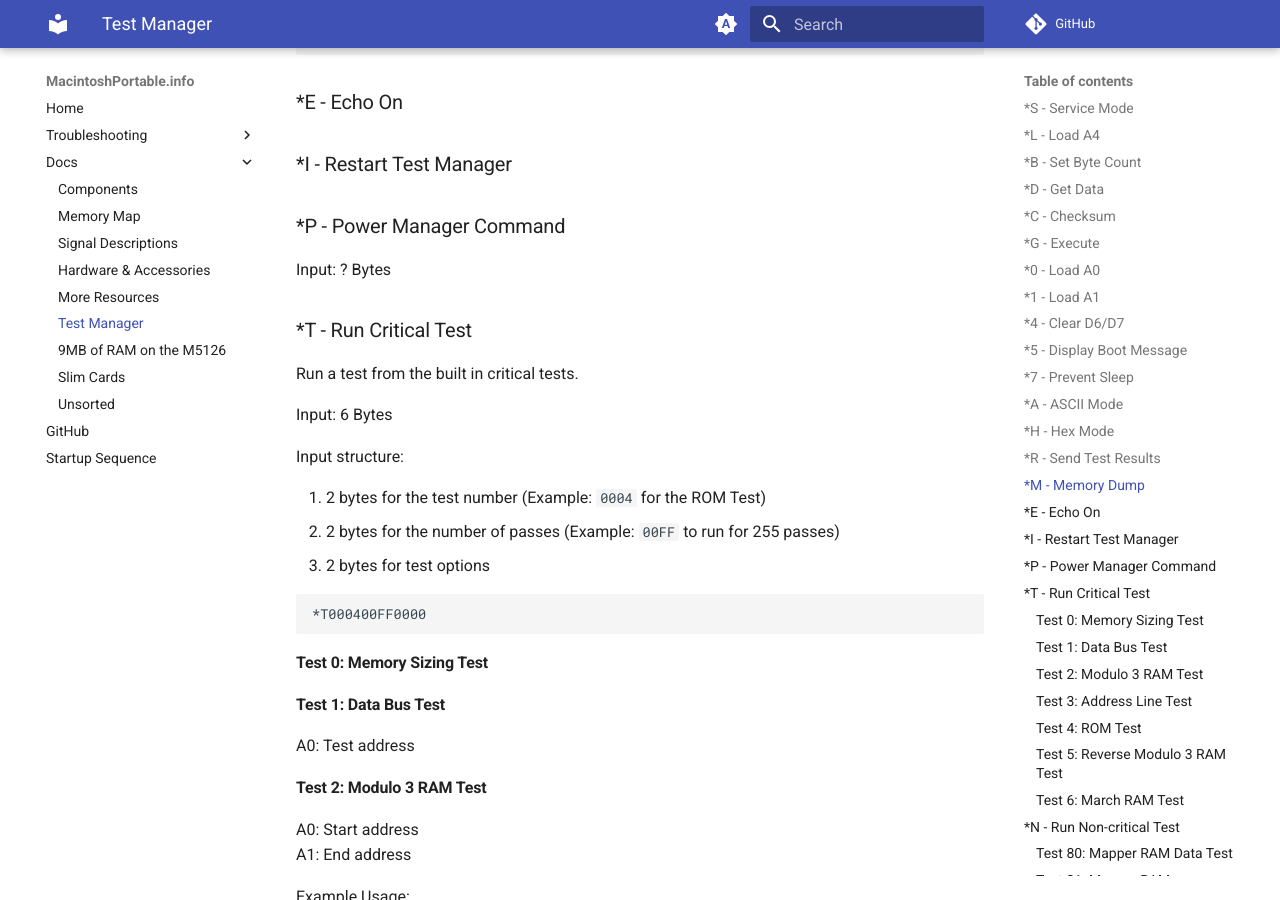
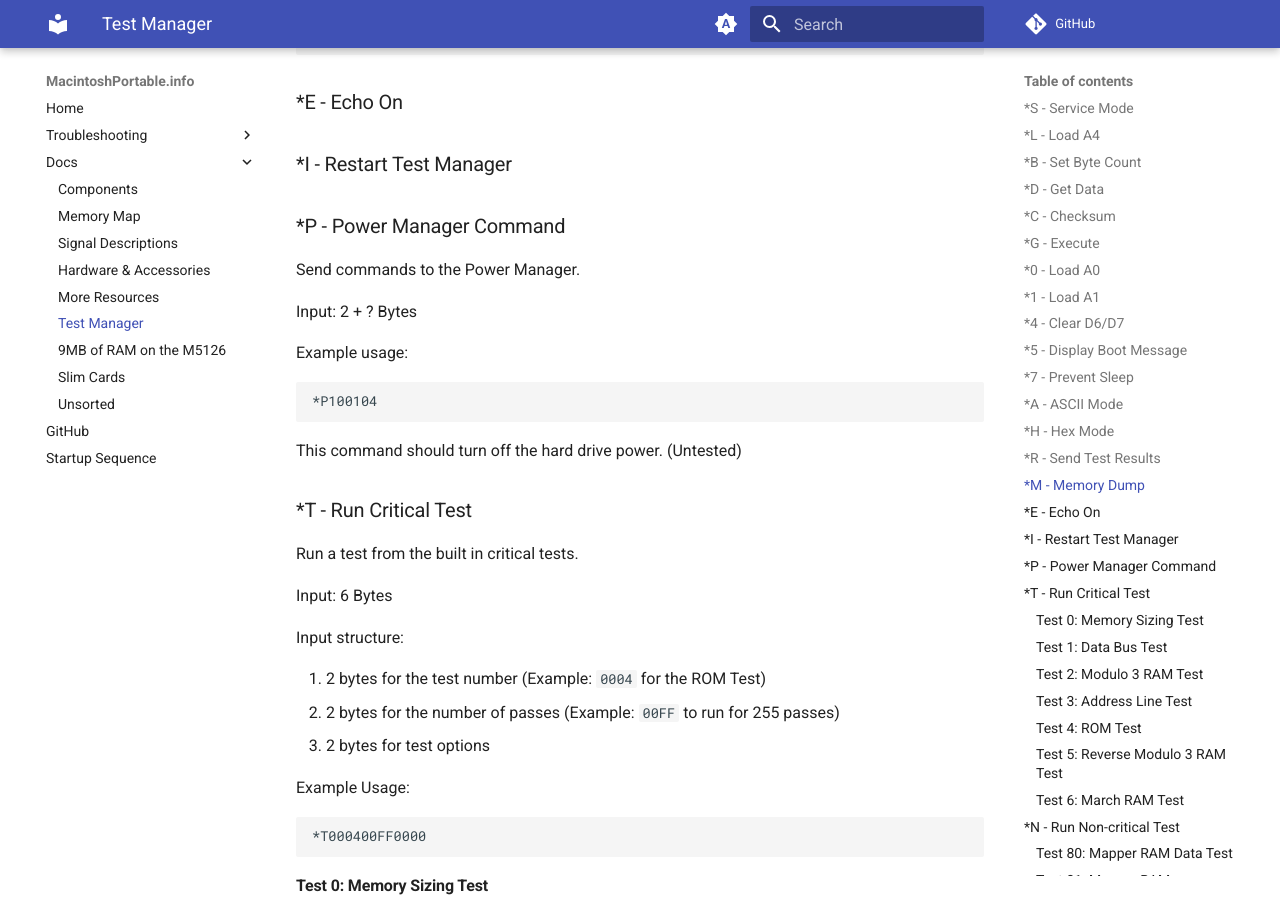
Before and after one commit to rezafouladian/MacintoshPortable, an MkDocs documentation site: the page built from docs/TestManager.md, in a window 1280 px wide and 900 px high, scrolled down 2435 px. Built offline with MkDocs 1.6.1 and Material for MkDocs 9.7.7, drawn with Linux system fonts in a browser that asks for light colours; comment, search, counter and statistics services are not loaded.

Commit message:
Add more test manager documentation

````diff
--- a/docs/TestManager.md
+++ b/docs/TestManager.md
@@ -98,7 +98,15 @@ Example Usage:
 
 ### *P - Power Manager Command
 
-Input: ? Bytes
+Send commands to the Power Manager.
+
+Input: 2 + ? Bytes
+
+Example usage:
+```
+*P100104
+```
+This command should turn off the hard drive power. (Untested)
 
 ### *T - Run Critical Test
 
@@ -112,6 +120,7 @@ Input structure:
 2. 2 bytes for the number of passes (Example: `00FF` to run for 255 passes)
 3. 2 bytes for test options
 
+Example Usage:
 ```
 *T000400FF0000
 ```
````
